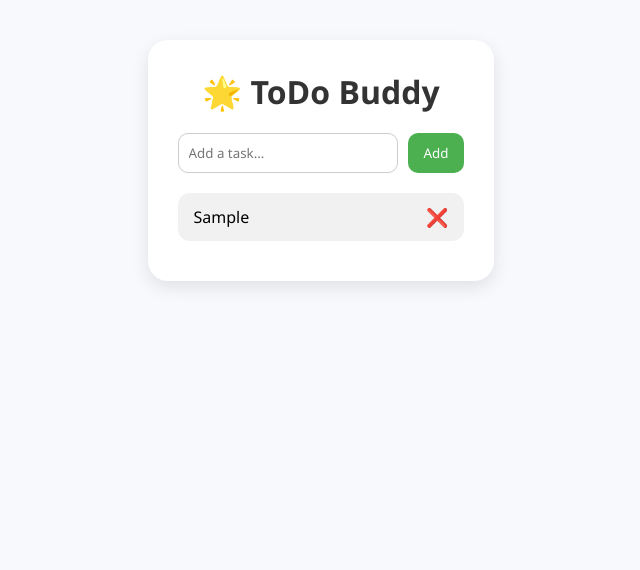
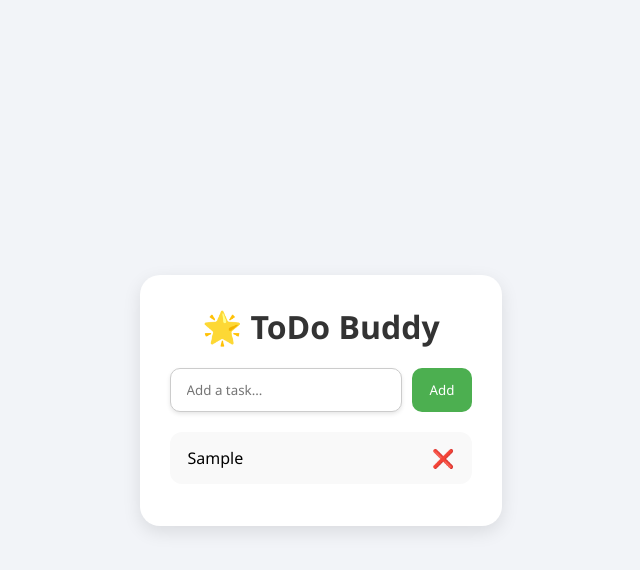
Before and after one commit to HARSHSANGHAVI11/todo-app, a React (Create React App) app: page / in a window 1280 px wide. Both pictures are taken after typing "Sample" into the empty fields and a click on the button "Add". Shown: the top 570 px of the page, without its empty margins (319-959 px from the left). Built offline with nearby package versions, Linux system fonts and the light colour scheme.

Commit message:
Updated UI for friend version

```diff
--- a/src/App.css
+++ b/src/App.css
@@ -6,9 +6,11 @@
 }
 
 body {
-  background: #f7f9fc;
+  background: #f2f4f8;
   display: flex;
   justify-content: center;
+  align-items: center;
+  height: 100vh;
   padding: 40px;
 }
 
@@ -18,7 +20,8 @@ body {
   padding: 30px;
   box-shadow: 0 6px 18px rgba(0, 0, 0, 0.1);
   width: 100%;
-  max-width: 400px;
+  max-width: 450px;
+  transition: all 0.3s ease-in-out;
 }
 
 h1 {
@@ -35,18 +38,20 @@ h1 {
 
 .input-container input {
   flex: 1;
-  padding: 10px;
+  padding: 12px 16px;
   border-radius: 10px;
   border: 1px solid #ccc;
+  box-shadow: 0 2px 4px rgba(0, 0, 0, 0.1);
 }
 
 .input-container button {
-  padding: 10px 16px;
+  padding: 12px 18px;
   background-color: #4caf50;
   color: white;
   border: none;
   border-radius: 10px;
   cursor: pointer;
+  transition: background-color 0.3s ease;
 }
 
 .input-container button:hover {
@@ -55,21 +60,39 @@ h1 {
 
 .todo-list {
   list-style-type: none;
+  padding: 0;
 }
 
 .todo-card {
-  background: #f1f1f1;
-  padding: 12px 16px;
-  margin-bottom: 10px;
+  background: #f9f9f9;
+  padding: 14px 18px;
+  margin-bottom: 12px;
   border-radius: 12px;
   display: flex;
   justify-content: space-between;
   align-items: center;
+  transition: transform 0.3s ease, background-color 0.3s ease;
+}
+
+.todo-card.completed {
+  background-color: #d3ffd3;
+  text-decoration: line-through;
+  color: #888;
+}
+
+.todo-card:hover {
+  transform: scale(1.05);
 }
 
 .todo-card button {
   background: transparent;
   border: none;
   font-size: 18px;
+  color: #ff5722;
   cursor: pointer;
+  transition: color 0.3s ease;
 }
+
+.todo-card button:hover {
+  color: #e64a19;
+}
--- a/src/App.js
+++ b/src/App.js
@@ -7,13 +7,20 @@ function App() {
 
   const addTodo = () => {
     if (input.trim() === '') return;
-    setTodos([...todos, input]);
+    setTodos([...todos, { text: input, completed: false }]);
     setInput('');
   };
 
   const removeTodo = (index) => {
     const newTodos = todos.filter((_, i) => i !== index);
     setTodos(newTodos);
+  };
+
+  const toggleCompletion = (index) => {
+    const updatedTodos = todos.map((todo, i) =>
+      i === index ? { ...todo, completed: !todo.completed } : todo
+    );
+    setTodos(updatedTodos);
   };
 
   return (
@@ -30,8 +37,11 @@ function App() {
       </div>
       <ul className="todo-list">
         {todos.map((todo, i) => (
-          <li key={i} className="todo-card">
-            <span>{todo}</span>
+          <li
+            key={i}
+            className={`todo-card ${todo.completed ? 'completed' : ''}`}
+          >
+            <span onClick={() => toggleCompletion(i)}>{todo.text}</span>
             <button onClick={() => removeTodo(i)}>❌</button>
           </li>
         ))}
```
